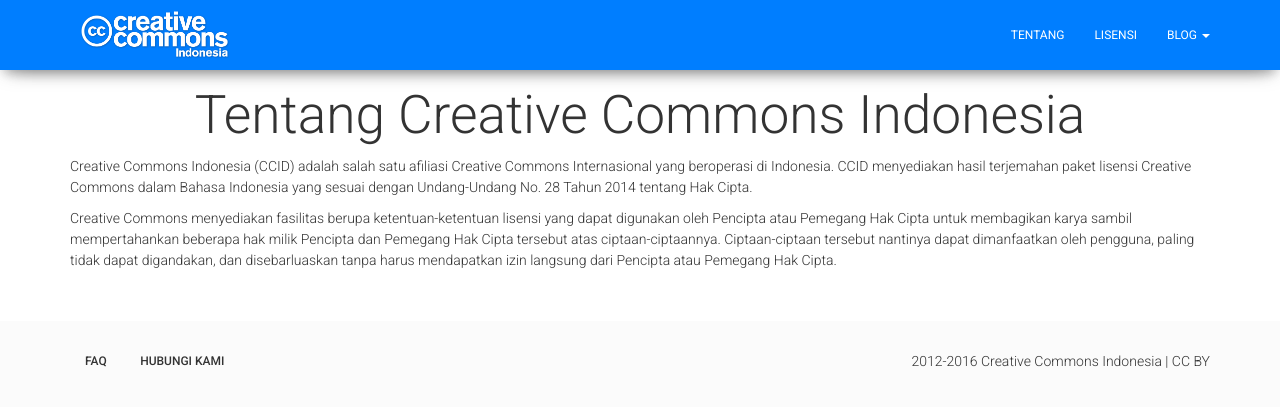
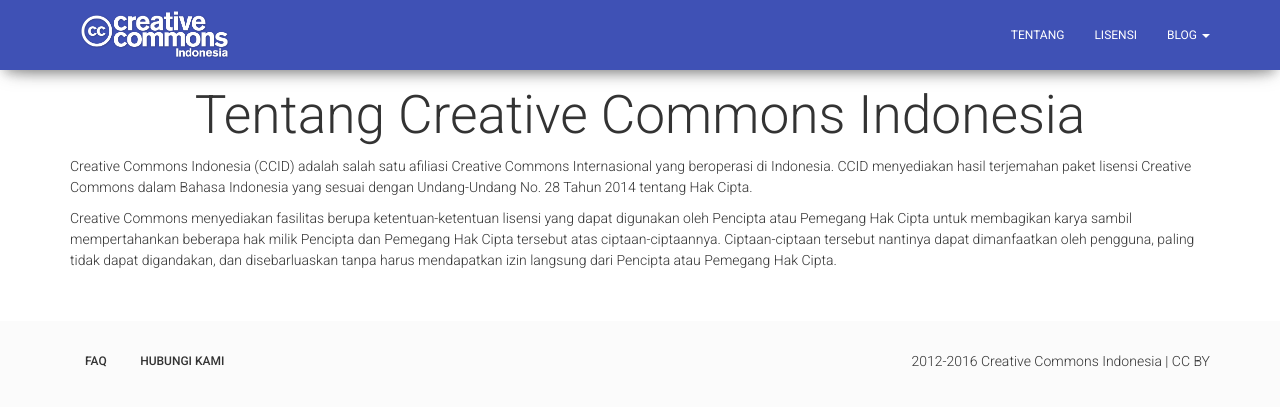
Before and after one commit to RioSatria/CCID, a Jekyll site: the page built from tentang.html, in a window 1280 px wide. Shown: the top 407 px of the page. Built offline with Jekyll 4.4.1, drawn with Linux system fonts in a browser that asks for light colours; nearby versions of some CDN libraries.

Commit message:
Update navbar_blog.html

```diff
--- a/_includes/navbar_blog.html
+++ b/_includes/navbar_blog.html
@@ -1,7 +1,11 @@
 <style>
-  .main {
+.main {
 	margin-top: 50px;
   }
+.navbar, .navbar.navbar-default {
+	background-color: #3f51b5;
+	color: #ffffff;
+}
 </style>
 
     <nav class="navbar navbar-fixed-top">
```
